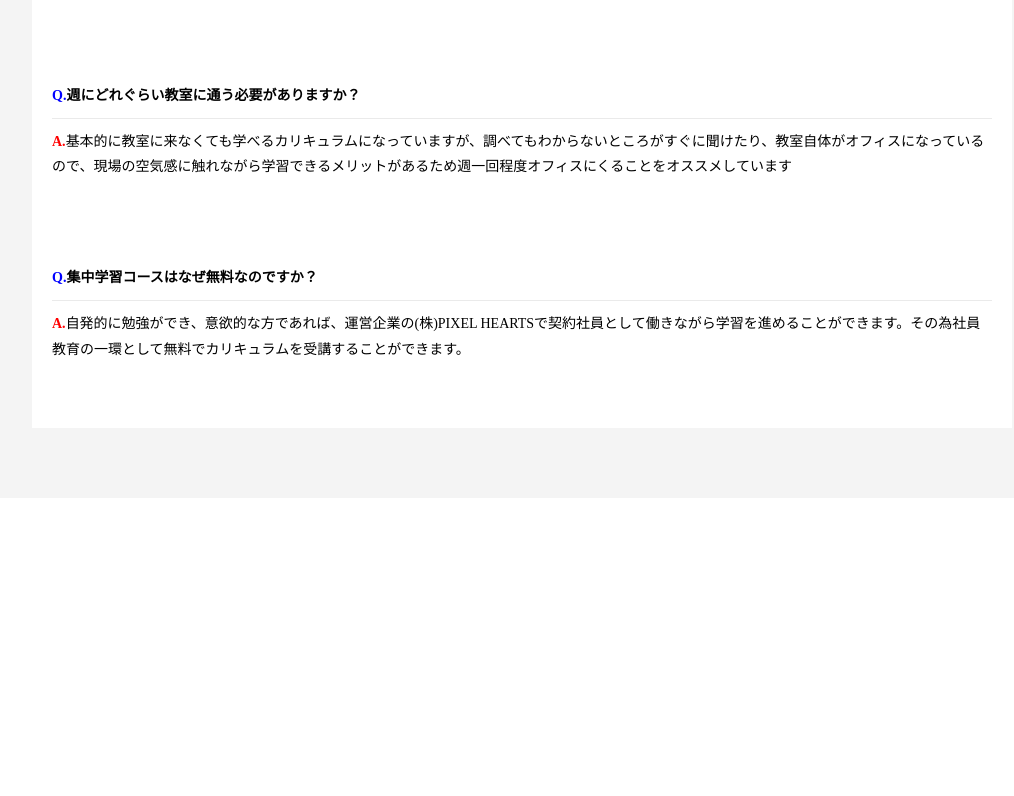
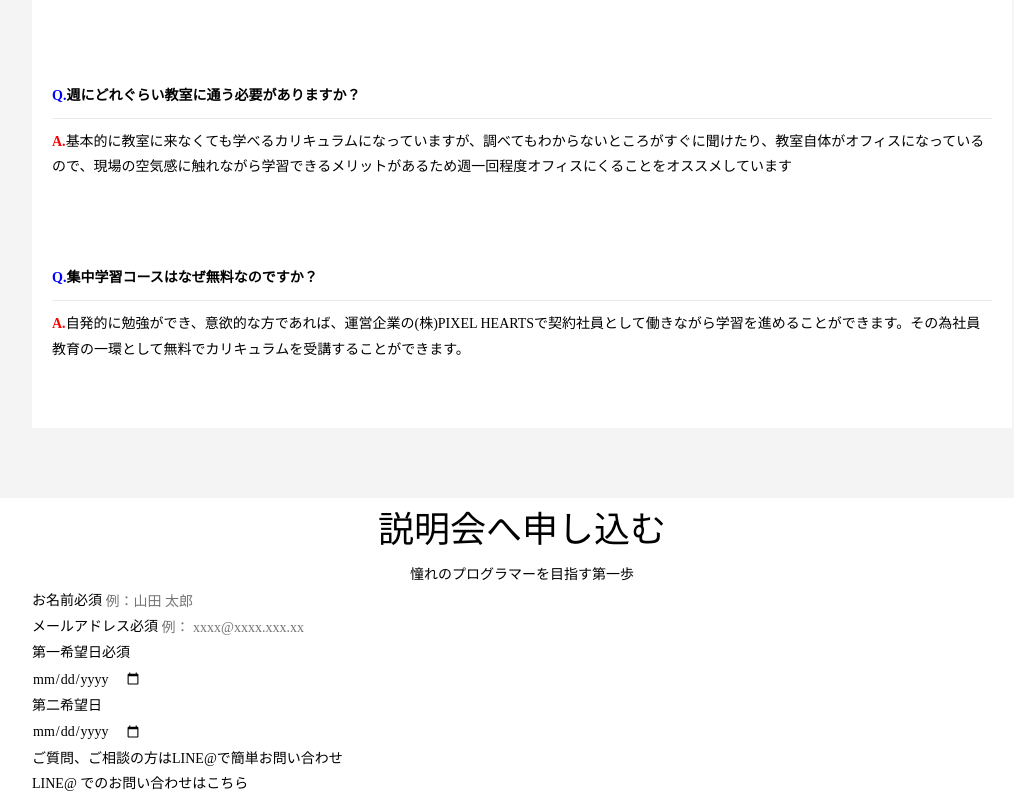
Before and after one commit to shimizu-tomoya/shimitomo-pix-practice, a website: page pixtech-shimizu-tomoya-main/index.html in a window 1280 px wide. Shown: the part 4960-5756 px from the top of the page, without its empty margins (118-1132 px from the left). Before the commit the page ends 5458 px from the top, so only its background shows below. Drawn offline with Linux system fonts and the light colour scheme.

Commit message:
[add]お問い合わせフォームを追加

```diff
--- a/pixtech-shimizu-tomoya-main/index.html
+++ b/pixtech-shimizu-tomoya-main/index.html
@@ -287,6 +287,42 @@
         </div>
       </div>
     </section>
+    <section class="contact">
+      <div class="container">
+        <div class="common-heading">
+          <h2>説明会へ申し込む</h2>
+          <p>憧れのプログラマーを目指す第一歩</p>
+        </div>
+        <div class="group">
+          <div class="name">
+            <label for="name">お名前<span class="required">必須</span></label>
+            <input id="name" type="text" placeholder="例：山田 太郎">
+          </div>
+          <div class="maila">
+            <label for="mail">メールアドレス<span class="required">必須</span></label>
+            <input id="mail" type="email" placeholder="例： xxxx@xxxx.xxx.xx">
+          </div>
+          <div class="firstChoice">
+            <label for="firstChoice">第一希望日<span class="required">必須</span></label>
+            <div class="model">
+              <p></p>
+              <input id="firstChoice" type="date" placeholder="例： - - -">
+            </div>
+          </div>
+          <div class="secondChoice">
+            <label for="secondChoice">第二希望日</label>
+            <div class="model">
+              <p></p>
+              <input id="secondChoice" type="date" placeholder="例： - - -">
+            </div>
+          </div>
+        </div>
+        <div class="sns">
+          <p>ご質問、ご相談の方はLINE@で簡単お問い合わせ</p>
+          <p>LINE@ でのお問い合わせはこちら</p>
+        </div>
+      </div>
+    </section>
   </div>
 </body>
 </html>
```
